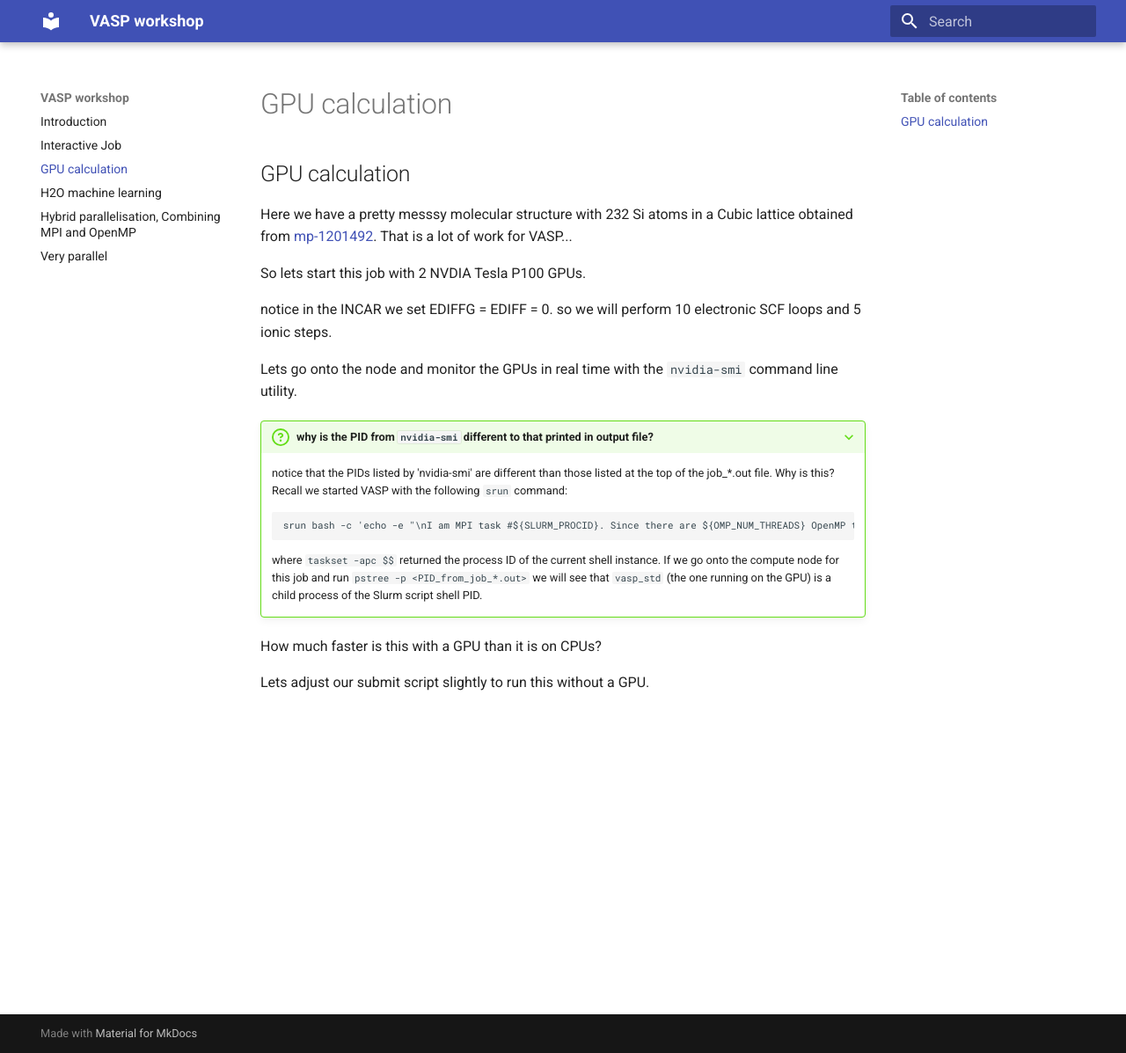
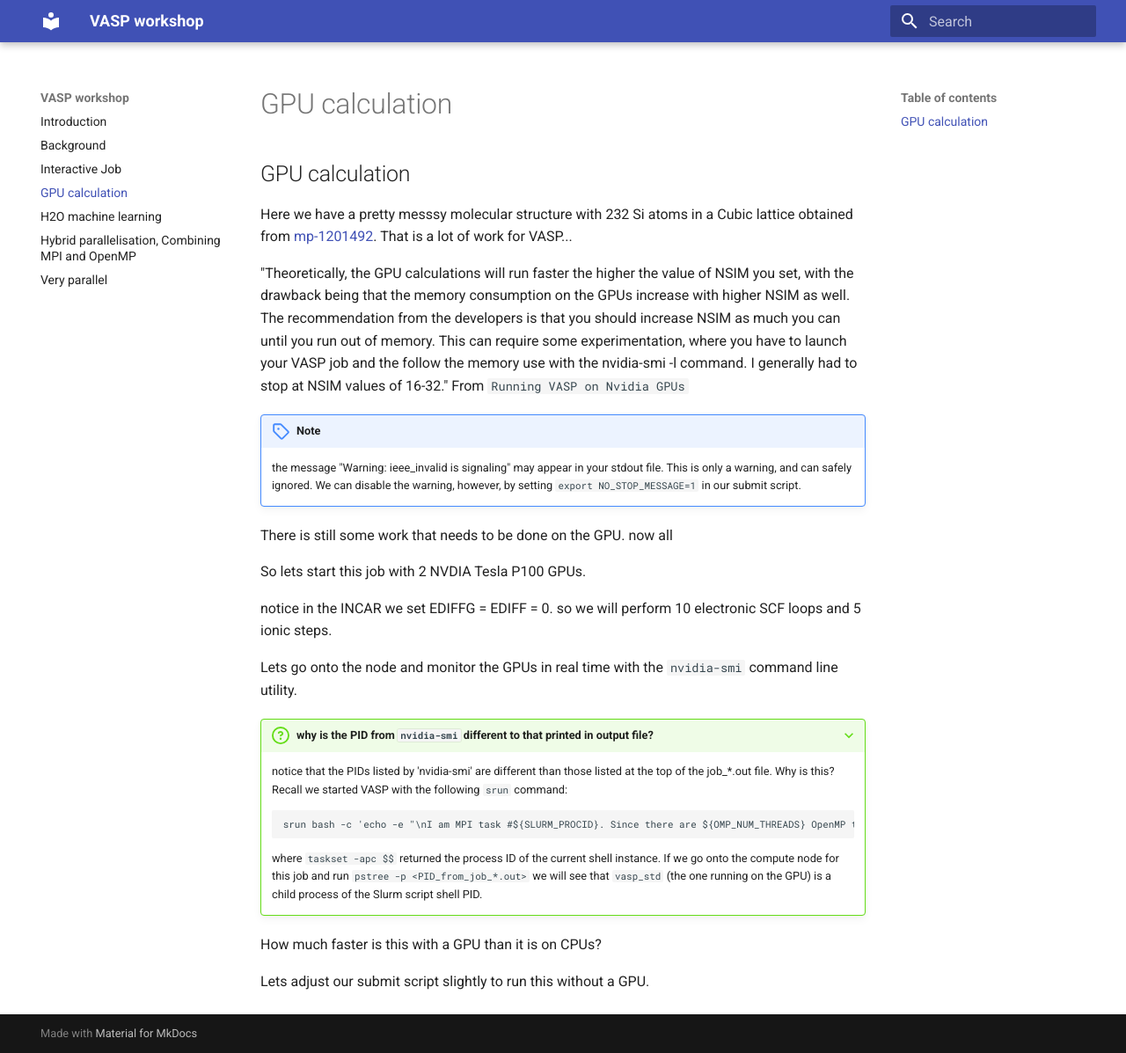
Before and after one commit to Johnryder23/VASP_workshop, an MkDocs documentation site: the page built from docs/GPU_calulation.md, in a window 1280 px wide and 1197 px high. Shown: the whole window at 88% size. Built offline with MkDocs 1.6.1 and Material for MkDocs 9.7.7, drawn with Linux system fonts in a browser that asks for light colours.

Commit message:
addednew section and worked on GPU calc

```diff
--- a/docs/GPU_calulation.md
+++ b/docs/GPU_calulation.md
@@ -1,6 +1,14 @@
 ##GPU calculation
 
 Here we have a pretty messsy molecular structure with 232 Si atoms in a Cubic lattice obtained from [mp-1201492](https://next-gen.materialsproject.org/materials/mp-1201492/#crystal_structure). That is a lot of work for VASP...
+
+"Theoretically, the GPU calculations will run faster the higher the value of NSIM you set, with the drawback being that the memory consumption on the GPUs increase with higher NSIM as well. The recommendation from the developers is that you should increase NSIM as much you can until you run out of memory. This can require some experimentation, where you have to launch your VASP job and the follow the memory use with the nvidia-smi -l command. I generally had to stop at NSIM values of 16-32."
+From `Running VASP on Nvidia GPUs`
+
+!!! note
+    the message "Warning: ieee_invalid is signaling" may appear in your stdout file. This is only a warning, and can safely ignored. We can disable the warning, however, by setting `export NO_STOP_MESSAGE=1` in our submit script.
+
+There is still some work that needs to be done on the GPU. now all
 
 So lets start this job with 2 NVDIA Tesla P100 GPUs.
 
--- a/mkdocs.yml
+++ b/mkdocs.yml
@@ -2,6 +2,7 @@ site_name: "VASP workshop"
 
 nav:
   - Introduction: 'index.md'
+  - Background: 'background.md'
   - Interactive Job: 'interactive_job.md'
   - GPU calculation: 'GPU_calulation.md'
   - H2O machine learning: 'H2O_machine_learning_MD.md'
```
Also changed, not shown: docs/background.md (added, +3 -0 lines), docs/index.md (+2 -0 lines), 2 other files.
